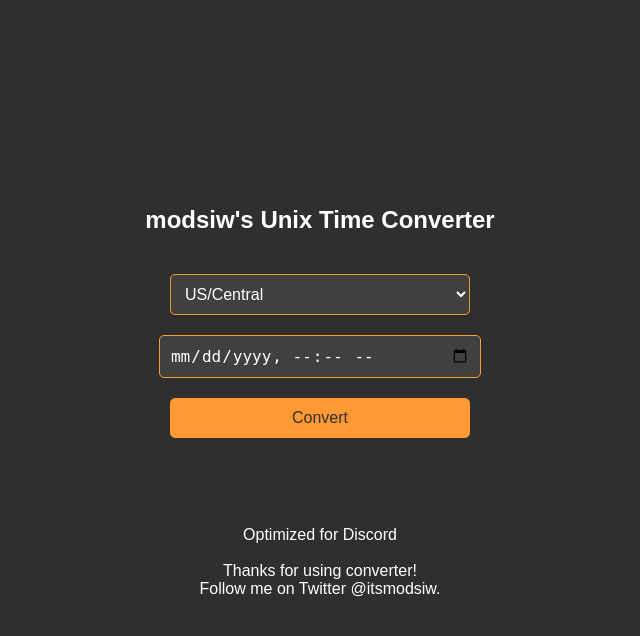
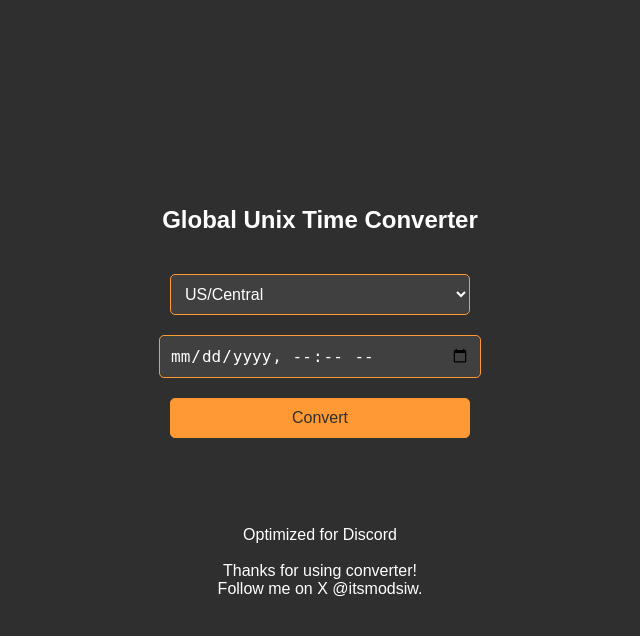
Before and after one commit to itsmodsiw/tcalc, a Flask app: page / in a window 1280 px wide. Shown: the top 636 px of the page, without its empty margins (320-960 px from the left). Run offline with Flask 2, Linux system fonts and the light colour scheme.

Commit message:
Update index.html
Updated

```diff
--- a/templates/index.html
+++ b/templates/index.html
@@ -73,7 +73,7 @@ body {
 </style>
 
 <div class="center">
-  <h2>modsiw's Unix Time Converter</h2>
+  <h2>Global Unix Time Converter</h2>
   <select id="timezone" class="select">
     <option value="America/Chicago">US/Central</option>
     <option value="US/Eastern">US/Eastern</option>
@@ -96,7 +96,7 @@ body {
   <p id="result"></p>
   <button class="button copy" onclick="copyToClipboard()">Copy to Clipboard</button>
   <p class="thanks-message">
-    Optimized for Discord<br><br> Thanks for using converter! <br> Follow me on Twitter <a href="https://twitter.com/itsmodsiw" target="_blank">@itsmodsiw</a>.
+    Optimized for Discord<br><br> Thanks for using converter! <br> Follow me on X <a href="https://twitter.com/itsmodsiw" target="_blank">@itsmodsiw</a>.
   </p>
 </div>
 
```
